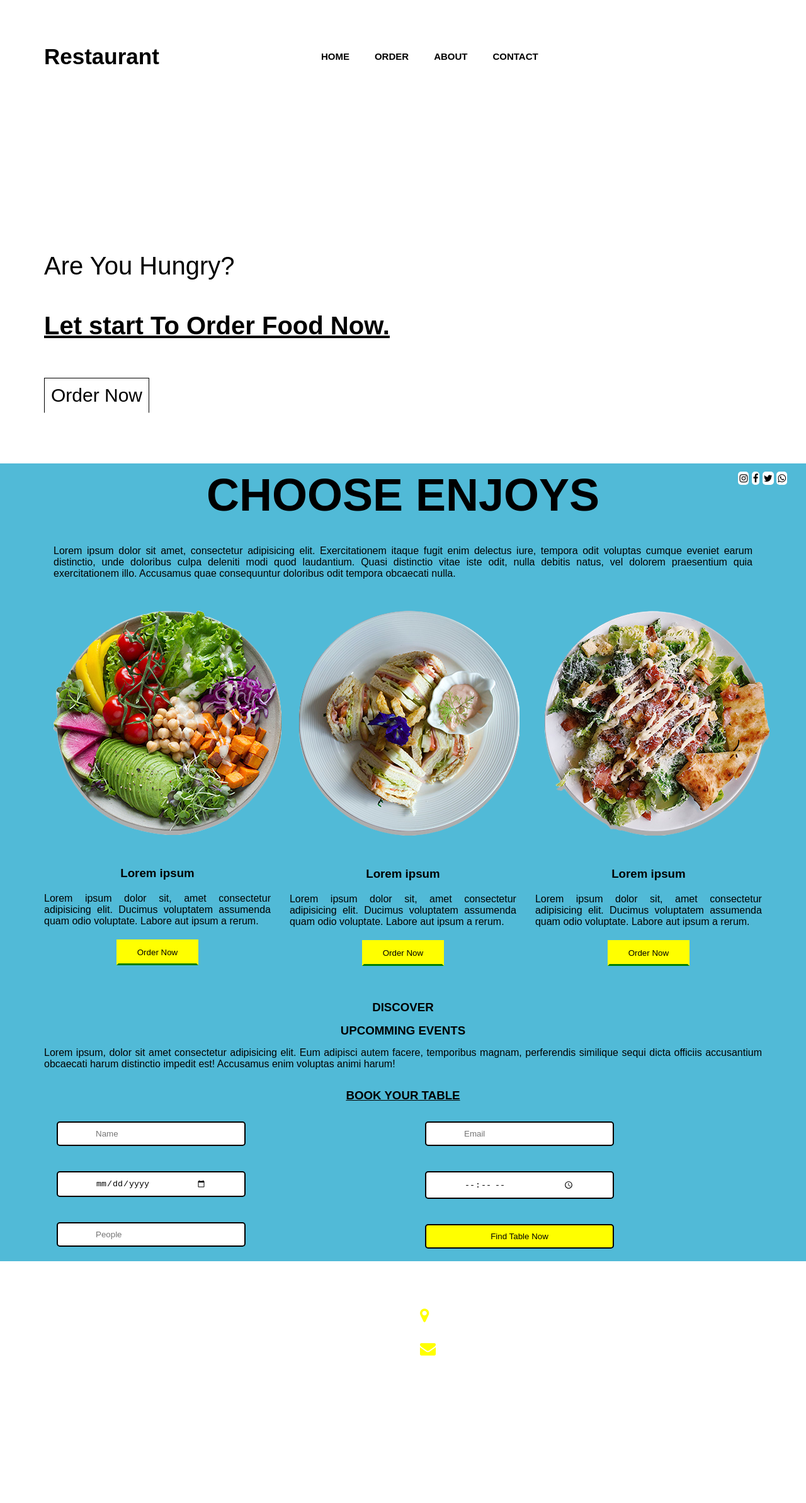
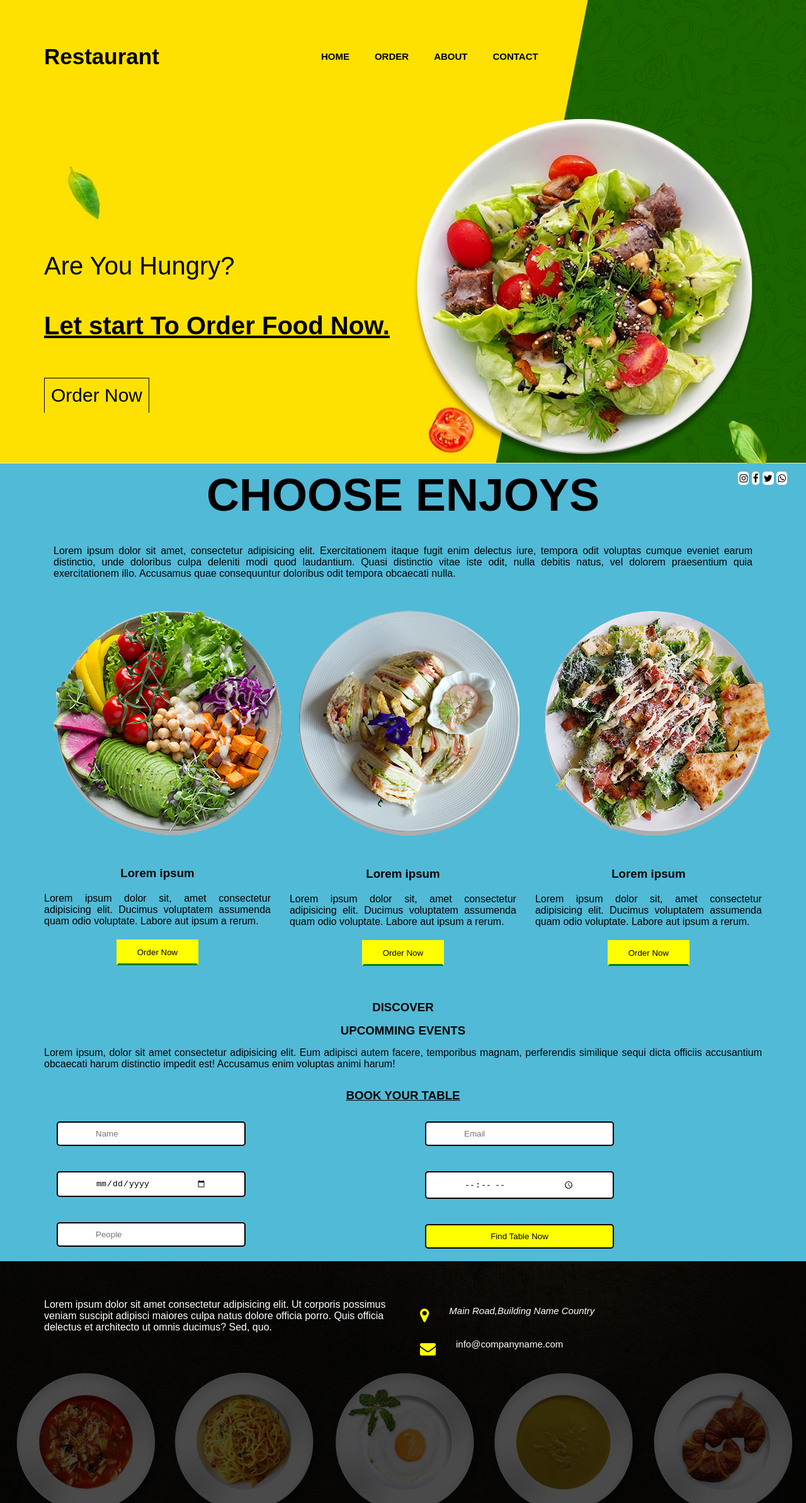
Before and after one commit to rtsdeveloper/Eestaurant, a plain HTML site: page index.html in a window 1280 px wide. Shown: the whole page at 63% size. Drawn offline with Linux system fonts and the light colour scheme.

Commit message:
Update style.css

```diff
--- a/css/style.css
+++ b/css/style.css
@@ -155,7 +155,7 @@ h2 {
 
 
 .wrap-1 {
-    background: url("img/wrap-1.jpg") no-repeat center center/cover;
+    background: url("../img/wrap-1.jpg") no-repeat center center/cover;
 }
 
 .wrap-2 {
@@ -307,7 +307,7 @@ h2 {
 }
 
 .wrap-5 {
-    background: url("img/footor.jpg") no-repeat center center/cover;
+    background: url("../img/footor.jpg") no-repeat center center/cover;
     color: white;
 }
 
```
